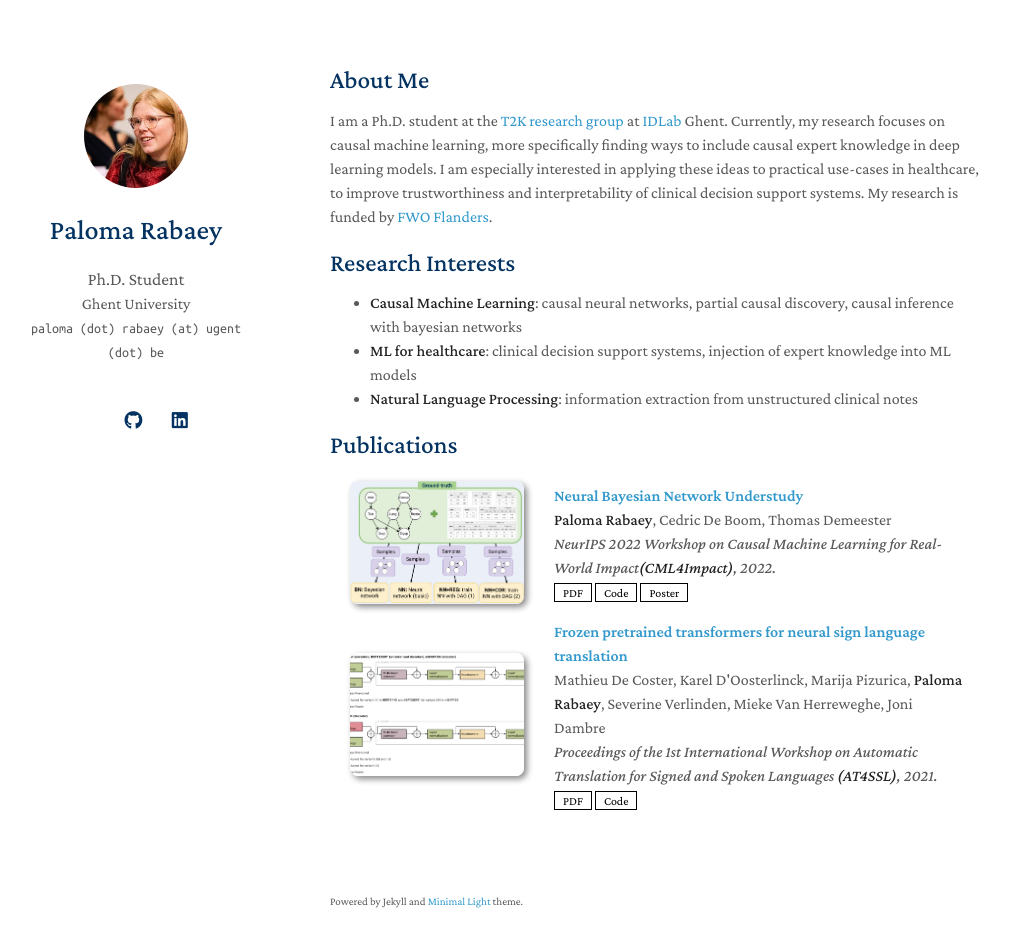
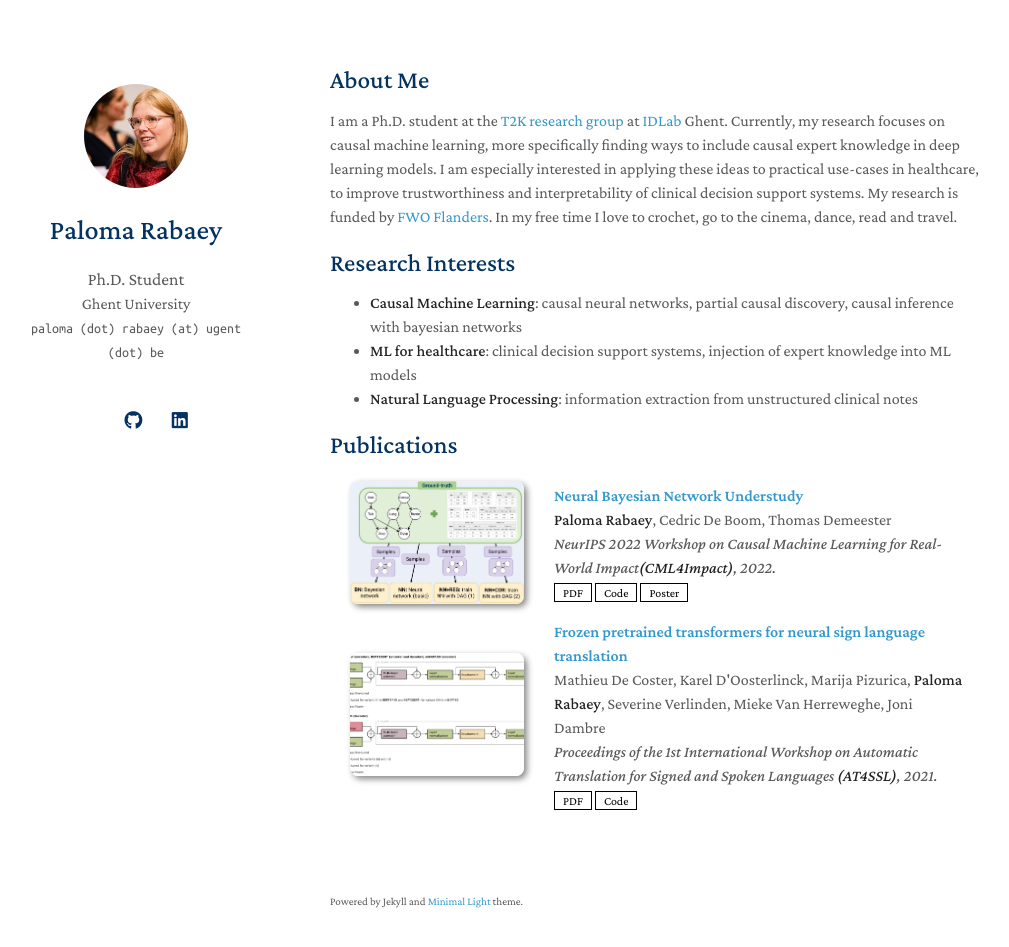
Before and after one commit to prabaey/prabaey.github.io, a Jekyll site: the page built from index.md, in a window 1280 px wide and 982 px high. Shown: the top 947 px of the window, without its empty margins (140-1149 px from the left). Built offline with Jekyll 4.4.1, drawn with Linux system fonts in a browser that asks for light colours; nearby versions of some CDN libraries; a style sheet for code colours, icons or effects is not loaded; our own code applies the rules of GitHub Pages for plain Markdown files.

Commit message:
changed index

```diff
--- a/index.md
+++ b/index.md
@@ -4,7 +4,7 @@ layout: homepage
 
 ## About Me
 
-I am a Ph.D. student at the [T2K research group](https://ugentt2k.github.io/) at [IDLab](https://www.ugent.be/ea/idlab/en) Ghent. Currently, my research focuses on causal machine learning, more specifically finding ways to include causal expert knowledge in deep learning models. I am especially interested in applying these ideas to practical use-cases in healthcare, to improve trustworthiness and interpretability of clinical decision support systems. My research is funded by [FWO Flanders](https://www.fwo.be/en/).
+I am a Ph.D. student at the [T2K research group](https://ugentt2k.github.io/) at [IDLab](https://www.ugent.be/ea/idlab/en) Ghent. Currently, my research focuses on causal machine learning, more specifically finding ways to include causal expert knowledge in deep learning models. I am especially interested in applying these ideas to practical use-cases in healthcare, to improve trustworthiness and interpretability of clinical decision support systems. My research is funded by [FWO Flanders](https://www.fwo.be/en/). In my free time I love to crochet, go to the cinema, dance, read and travel.
 
 ## Research Interests
 
```
